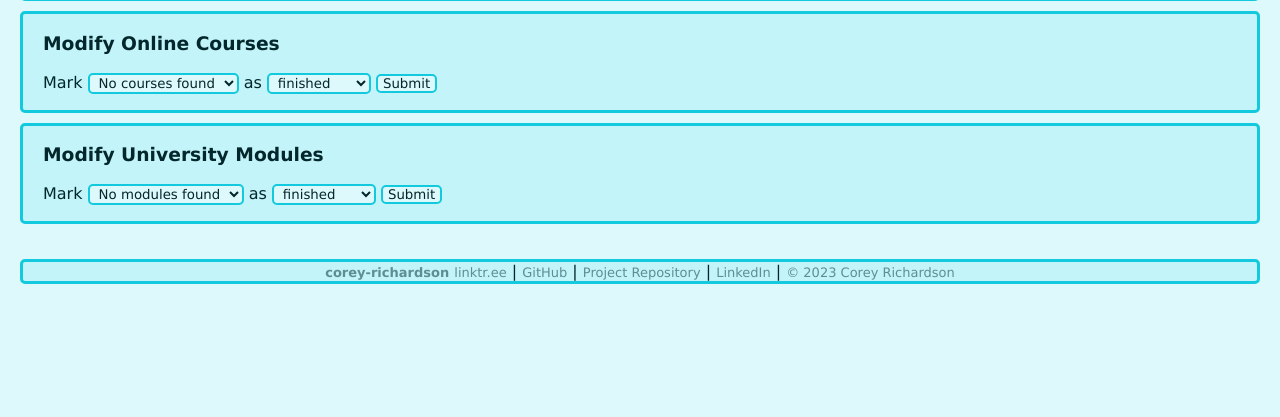
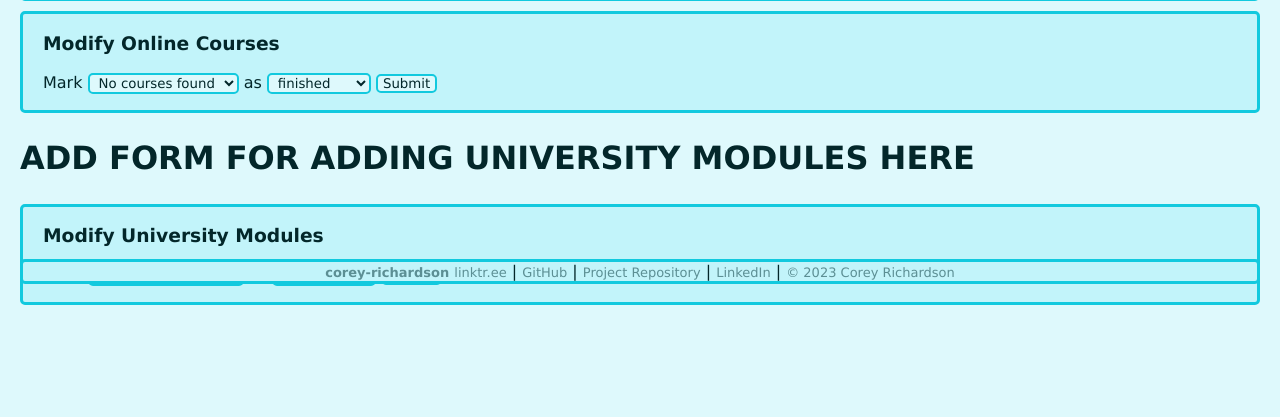
Before and after one commit to corey-richardson/course-progress-tracker, a Flask app: page /add in a window 1280 px wide. Shown: the part 516-933 px from the top of the page. Run offline with Flask 3, Linux system fonts and the light colour scheme; the visitor is signed in with stand-in values (Sample User, id 1); some libraries are stand-ins or nearby versions.

Commit message:
todo note so i dont forget:)

```diff
--- a/templates/add.html
+++ b/templates/add.html
@@ -31,6 +31,8 @@
     </div>
 </div>
 
+<h1>ADD FORM FOR ADDING UNIVERSITY MODULES HERE</h1>
+
 <div class="course-container">
     <div class="container-text">
         <h3>Modify University Modules</h3>
```
